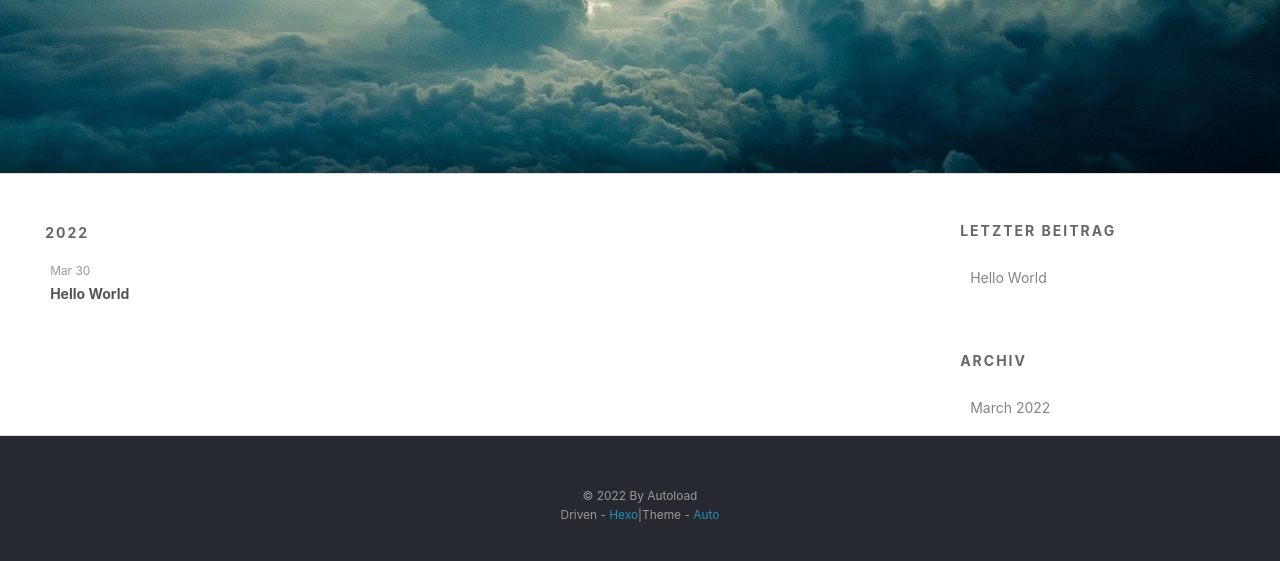
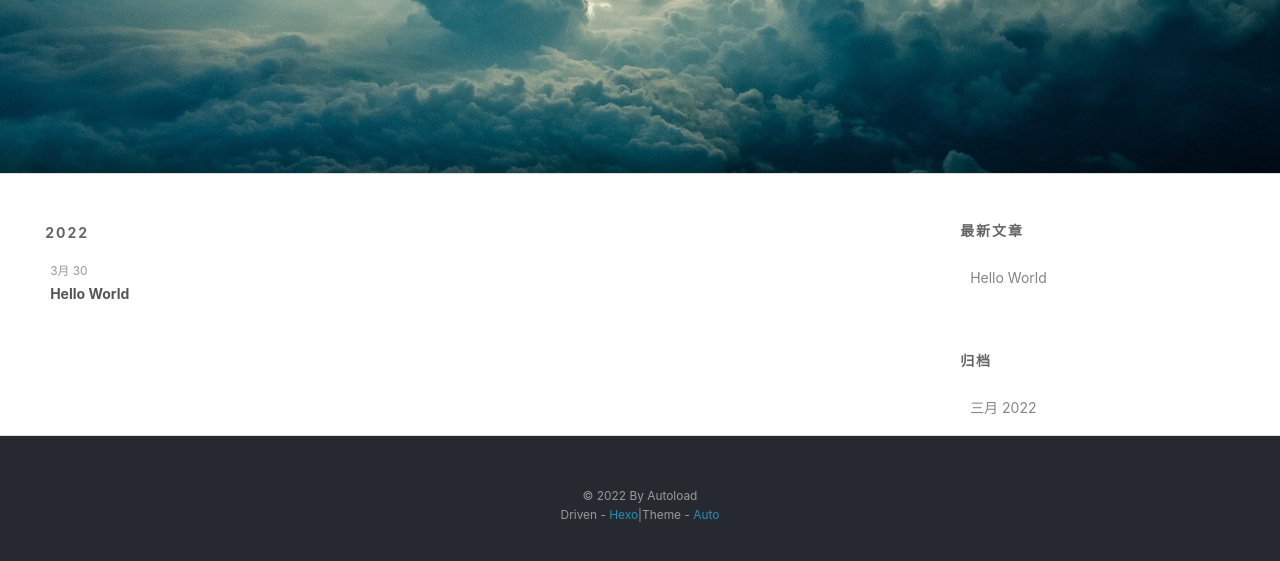
Before and after one commit to wangyq7/wangyq7.github.io, a plain HTML site: page archives/index.html in a window 1280 px wide. Shown: the part 277-838 px from the top of the page. Drawn offline with Linux system fonts and the light colour scheme.

Commit message:
Site updated: 2022-04-02 17:47:26

```diff
--- a/archives/index.html
+++ b/archives/index.html
@@ -3,7 +3,7 @@
 <head>
   <meta charset="utf-8">
 
-  <title>Archiv | Hexo</title>
+  <title>归档 | Hexo</title>
   <meta name="viewport" content="width=device-width, initial-scale=1, shrink-to-fit=no">
 
     <link rel="shortcut icon" href="/favicon.png">
@@ -62,7 +62,7 @@
   <div class="archive-article-inner">
     <header class="archive-article-header">
       <a href="/2022/03/30/hello-world/" class="archive-article-date">
-  <time class="dt-published" datetime="2022-03-30T13:43:21.212Z" itemprop="datePublished">Mar 30</time>
+  <time class="dt-published" datetime="2022-03-30T13:43:21.212Z" itemprop="datePublished">3月 30</time>
 </a>
 
 
@@ -87,7 +87,7 @@
 
 
   <div class="widget-wrap">
-    <h3 class="widget-title">letzter Beitrag</h3>
+    <h3 class="widget-title">最新文章</h3>
     <div class="widget">
       <ul>
 
@@ -105,9 +105,9 @@
 
 
   <div class="widget-wrap">
-    <h3 class="widget-title">Archiv</h3>
+    <h3 class="widget-title">归档</h3>
     <div class="widget">
-      <ul class="archive-list"><li class="archive-list-item"><a class="archive-list-link" href="/archives/2022/03/">March 2022</a></li></ul>
+      <ul class="archive-list"><li class="archive-list-item"><a class="archive-list-link" href="/archives/2022/03/">三月 2022</a></li></ul>
     </div>
   </div>
 
```
Also changed, not shown: 2022/03/30/hello-world/index.html (+4 -4 lines), archives/2022/03/index.html (+5 -5 lines), archives/2022/index.html (+5 -5 lines), index.html (+4 -4 lines).
